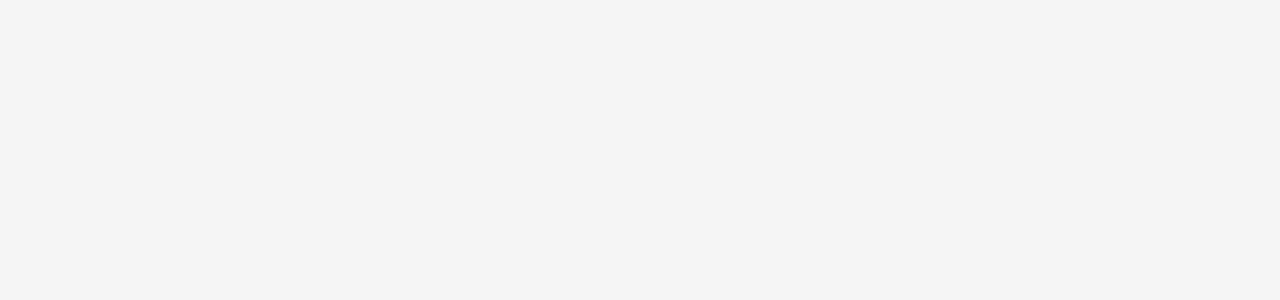
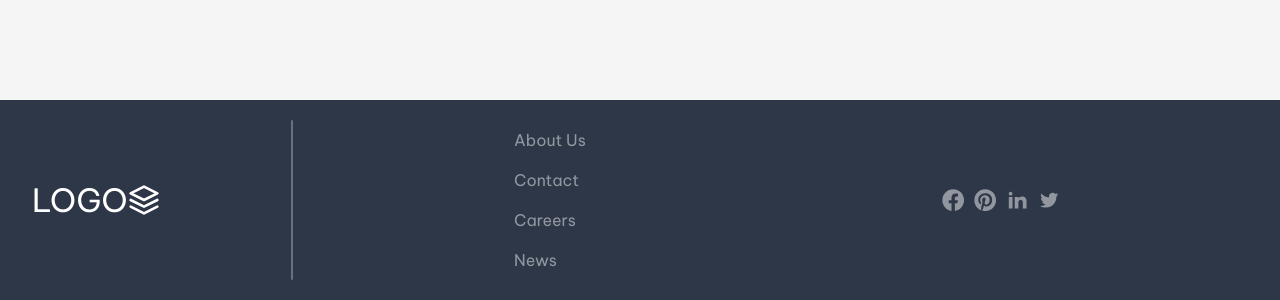
Before and after one commit to tylertierney/portfolio, a Next.js app: page /profile in a window 1280 px wide. Shown: the part 756-1056 px from the top of the page. Before the commit the page ends 800 px from the top, so only its background shows below. Built offline with nearby package versions, Linux system fonts and the light colour scheme.

Commit message:
Adding clip path section, footer

```diff
--- /dev/null
+++ b/components/Footer/Footer.js
@@ -0,0 +1,122 @@
+import { Flex, List, ListItem, Icon } from "@chakra-ui/react";
+import Logo from "../Logo/Logo";
+import Link from "next/link";
+
+import { FaFacebook, FaPinterest } from "react-icons/fa";
+import { RiLinkedinFill } from "react-icons/ri";
+import { AiOutlineTwitter } from "react-icons/ai";
+
+const Footer = () => {
+  return (
+    <footer style={{ width: "100vw" }}>
+      <Flex
+        // border="1px solid red"
+        w="100%"
+        h="200px"
+        backgroundColor="gray.700"
+        minH="200px"
+        paddingX={["0.3rem", "2rem"]}
+        align="center"
+        justify="space-around"
+      >
+        <Flex
+          h="100%"
+          w="25%"
+          align="center"
+          fontSize={["1rem", "1.5rem", "2rem"]}
+        >
+          <Logo
+            props={{
+              fontSize: "inherit",
+              color: "white",
+              marginRight: "1rem",
+              width: "80%",
+              h: "100%",
+            }}
+          />
+          <Flex
+            borderRadius="lg"
+            opacity="0.3"
+            h="80%"
+            maxH="90%"
+            w="2px"
+            backgroundColor="brand.white"
+          ></Flex>
+        </Flex>
+        <Flex
+          w="75%"
+          h="100%"
+          //   border="solid blue 1px"
+          justify="space-around"
+          align="center"
+          fontSize={["0.7rem", "0.8rem", "1rem"]}
+          color="brand.white"
+        >
+          <List fontSize="inherit" color="inherit" spacing={4} opacity="0.5">
+            <ListItem>
+              <Link href="/">About Us</Link>
+            </ListItem>
+            <ListItem>
+              <Link href="/">Contact</Link>
+            </ListItem>
+            <ListItem>
+              <Link href="/">Careers</Link>
+            </ListItem>
+            <ListItem>
+              <Link href="/">News</Link>
+            </ListItem>
+          </List>
+          <Flex
+            // border="solid pink 1px"
+            align="center"
+            fontSize="1.4rem"
+            justify="space-around"
+          >
+            <Link href="/">
+              <Icon
+                transition="0.3s ease-in-out"
+                opacity="0.5"
+                _hover={{ opacity: "1" }}
+                cursor="pointer"
+                mr="0.6rem"
+                as={FaFacebook}
+              />
+            </Link>
+            <Link href="/">
+              <Icon
+                as={FaPinterest}
+                transition="0.3s ease-in-out"
+                opacity="0.5"
+                _hover={{ opacity: "1" }}
+                cursor="pointer"
+                mr="0.6rem"
+              />
+            </Link>
+            <Link href="/">
+              <Icon
+                as={RiLinkedinFill}
+                transition="0.3s ease-in-out"
+                opacity="0.5"
+                _hover={{ opacity: "1" }}
+                cursor="pointer"
+                mr="0.6rem"
+              />
+            </Link>
+            <Link href="/">
+              <Icon
+                as={AiOutlineTwitter}
+                transition="0.3s ease-in-out"
+                opacity="0.5"
+                _hover={{ opacity: "1" }}
+                cursor="pointer"
+                mr="0.6rem"
+              />
+            </Link>
+          </Flex>
+        </Flex>
+      </Flex>
+    </footer>
+  );
+};
+
+export default Footer;
--- a/components/Layout.js
+++ b/components/Layout.js
@@ -1,7 +1,8 @@
 import Navbar from "./Navbar/Navbar";
 import Head from "next/head";
 import { useUser } from "../context/authContext";
-import { Box } from "@chakra-ui/react";
+import { Box, Flex } from "@chakra-ui/react";
+import Footer from "./Footer/Footer";
 
 const Layout = ({ children }) => {
   const { user } = useUser();
@@ -14,19 +15,28 @@ const Layout = ({ children }) => {
         <link rel="icon" href="/favicon.ico" />
       </Head>
 
-      <main>
+      <main style={{ width: "100vw" }}>
         <Navbar />
         <Box
           maxW="100vw"
           mt="7vh"
-          h="93vh"
-          maxH="93vh"
-          // paddingY={["8", "10", "14"]}
-          paddingX={["3", "8", "0"]}
+          minH="100vh"
+          // h="93vh"
+          // maxH="93vh"
+          paddingX={["3", "8", "0", "0"]}
         >
           {children}
         </Box>
       </main>
+      {/* <footer style={{ width: "100vw" }}>
+        <Flex
+          w="100%"
+          // h="100%"
+          backgroundColor="gray.700"
+          minH="200px"
+        ></Flex>
+      </footer> */}
+      <Footer />
     </>
   );
 };
--- a/components/Logo/Logo.js
+++ b/components/Logo/Logo.js
@@ -4,17 +4,27 @@ import { FiLayers } from "react-icons/fi";
 
 import router from "next/router";
 
-const Logo = () => {
+const Logo = ({ props }) => {
   return (
     <Flex
       align="center"
       userSelect="none"
       cursor="pointer"
       onClick={() => router.push("/")}
+      {...props}
     >
-      <Text color="black">LOGO</Text>
+      <Text
+        // color="black"
+        color="inherit"
+      >
+        LOGO
+      </Text>
 
-      <Icon as={FiLayers} color="black" />
+      <Icon
+        as={FiLayers}
+        color="inherit"
+        // color="black"
+      />
     </Flex>
   );
 };
--- a/components/Navbar/Navbar.js
+++ b/components/Navbar/Navbar.js
@@ -10,6 +10,7 @@ const Navbar = () => {
         boxShadow: "0px 0px 20px 1px rgb(0, 0, 0, 0.3)",
         position: "fixed",
         // width: "100vw",
+        minWidth: "100vw",
         width: "100%",
         top: "0",
         left: "0",
--- a/components/Particles/Params.json
+++ b/components/Particles/Params.json
@@ -16,7 +16,7 @@
             "speed": 0.01
         },
         "size": {
-            "value": 0.8
+            "value": 1
         },
         "opacity": {
             "anim": {
```
Also changed, not shown: components/IconList.js (+58 -14 lines), components/Particles/Particles.js (+10 -1 lines), components/WelcomeScreen/WelcomeScreen.js (+42 -19 lines).
